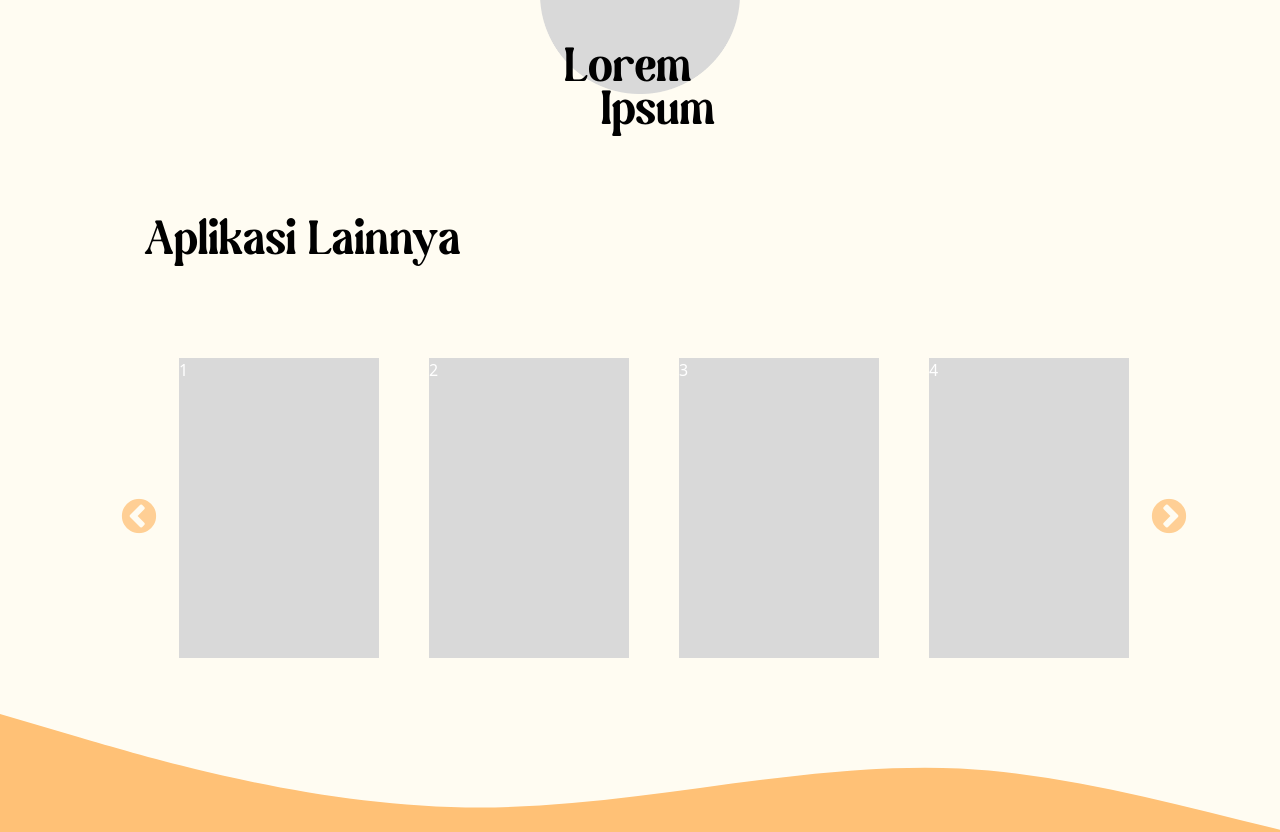
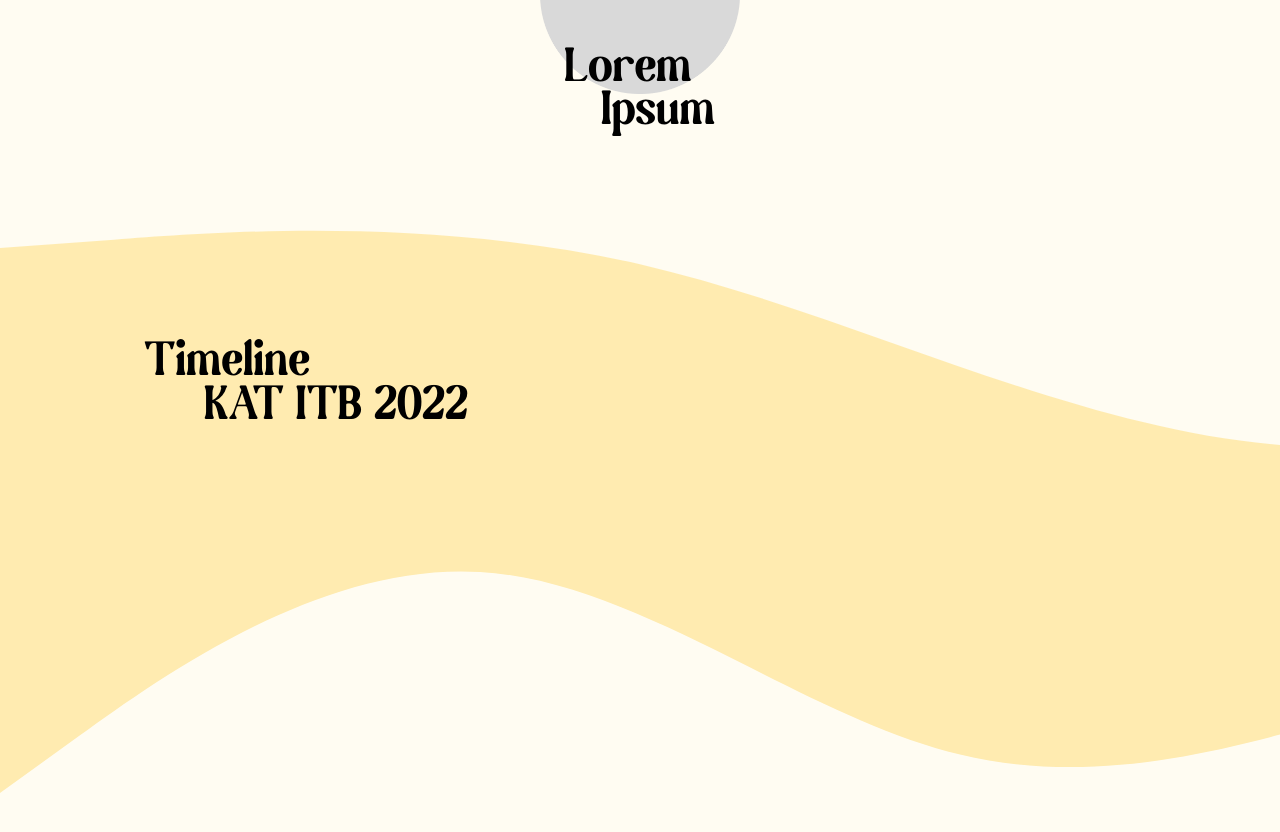
Before and after one commit to KATITB22/site-fe, a React (Vite) app: page / in a window 1280 px wide. Shown: the part 248-1080 px from the top of the page. Built offline with nearby package versions, Linux system fonts and the light colour scheme.

Commit message:
Added wave and title to timeline section

```diff
--- /dev/null
+++ b/src/components/TimelineWaveBottom.tsx
@@ -0,0 +1,30 @@
+import React from 'react';
+
+interface TimelineWaveBottomProps {
+  height?: number;
+  width?: number;
+}
+
+const TimelineWaveBottom: React.FC<TimelineWaveBottomProps> = ({ width }) => {
+  return (
+    <div className="bg-primaryCream">
+      <svg
+        width="100%"
+        height={346}
+        fill="none"
+        xmlns="http://www.w3.org/2000/svg"
+        textAnchor="middle"
+        preserveAspectRatio="xMidYMid slice"
+      >
+        <path
+          fillRule="evenodd"
+          clipRule="evenodd"
+          d="M0 346l80-57.667c80-57.666 240-173 400-163.389 160 9.612 320 144.167 480 182.612 160 38.444 320-19.223 480-67.278 160-48.056 320-86.5 400-105.722l80-19.223V0H0v346z"
+          fill="#FFEBB0"
+        />
+      </svg>
+    </div>
+  );
+};
+
+export default TimelineWaveBottom;
--- a/src/components/TimelineWaveTop.tsx
+++ b/src/components/TimelineWaveTop.tsx
@@ -1,7 +1,31 @@
 import React from 'react';
 
-const TimelineWaveTop: React.FC = () => {
-  return <div>TImeline Wave Top</div>;
+interface TimelineWaveTopProps {
+  height?: number;
+  width?: number;
+}
+
+const TimelineWaveTop: React.FC<TimelineWaveTopProps> = ({ width }) => {
+  return (
+    <div
+      style={{backgroundColor: '#FFEBB0'}}>
+      <svg
+        width="100%"
+        height={297}
+        fill="none"
+        xmlns="http://www.w3.org/2000/svg"
+        textAnchor="middle"
+        preserveAspectRatio="xMidYMid slice"
+      >
+        <path
+          fillRule="evenodd"
+          clipRule="evenodd"
+          d="M0 98.018l107-7.67c106-8.524 320-24.718 533 23.865 213 49.435 427 163.648 640 180.694 213 16.195 427-65.629 533-106.541l107-40.912V0H0v98.018z"
+          fill="#FFFCF2"
+        />
+      </svg>
+    </div>
+  );
 };
 
 export default TimelineWaveTop;
--- a/src/containers/Hero.tsx
+++ b/src/containers/Hero.tsx
@@ -3,7 +3,7 @@ import CarouselCard from '../components/CarouselCard';
 import MainLogo from '../components/MainLogo';
 import OverlapTitle from '../components/OverlapTitle';
 
-const AplikasiLainnya: React.FC = () => {
+const Hero: React.FC = () => {
   return (
     <div className="bg-primaryCream w-[100vw] xs:px-20 sm:px-36 py-14">
       <OverlapTitle className="top-60 left-0 right-0 text-center">
@@ -14,4 +14,4 @@ const AplikasiLainnya: React.FC = () => {
   );
 };
 
-export default AplikasiLainnya;
+export default Hero;
--- a/src/containers/Timeline.tsx
+++ b/src/containers/Timeline.tsx
@@ -1,10 +1,35 @@
-import React from 'react';
+import React, { useEffect, useState } from 'react';
+import OverlapTitle from '../components/OverlapTitle';
+import TimelineWaveBottom from '../components/TimelineWaveBottom';
 import TimelineWaveTop from '../components/TimelineWaveTop';
 
 const Timeline: React.FC = () => {
+  const [screenSize, setScreenSize] = useState({
+    dynamicWidth: window.innerWidth,
+    dynamicHeight: window.innerHeight,
+  });
+  const setDimension = () => {
+    setScreenSize({
+      dynamicWidth: window.innerWidth,
+      dynamicHeight: window.innerHeight,
+    });
+  };
+
+  useEffect(() => {
+    window.addEventListener('resize', setDimension);
+
+    return () => {
+      window.removeEventListener('resize', setDimension);
+    };
+  }, [screenSize]);
+
   return (
-    <div>
-      <TimelineWaveTop />
+    <div >
+      <OverlapTitle className='xs:px-20 sm:px-36 absolute top-48 h-0'>
+          Timeline <br/> &emsp; KAT ITB 2022
+      </OverlapTitle>
+      <TimelineWaveTop width={screenSize.dynamicWidth}/>
+      <TimelineWaveBottom width={screenSize.dynamicWidth}/>
     </div>
   );
 };
--- a/src/pages/Home.tsx
+++ b/src/pages/Home.tsx
@@ -3,11 +3,13 @@ import '../font/font.css';
 import AplikasiLainnya from '../containers/AplikasiLainnya';
 import Footer from '../containers/Footer';
 import Hero from '../containers/Hero';
+import Timeline from '../containers/Timeline';
 
 export const Home: React.FC = () => {
   return (
     <div>
       <Hero />
+      <Timeline />
       <AplikasiLainnya />
       <Footer />
     </div>
```
